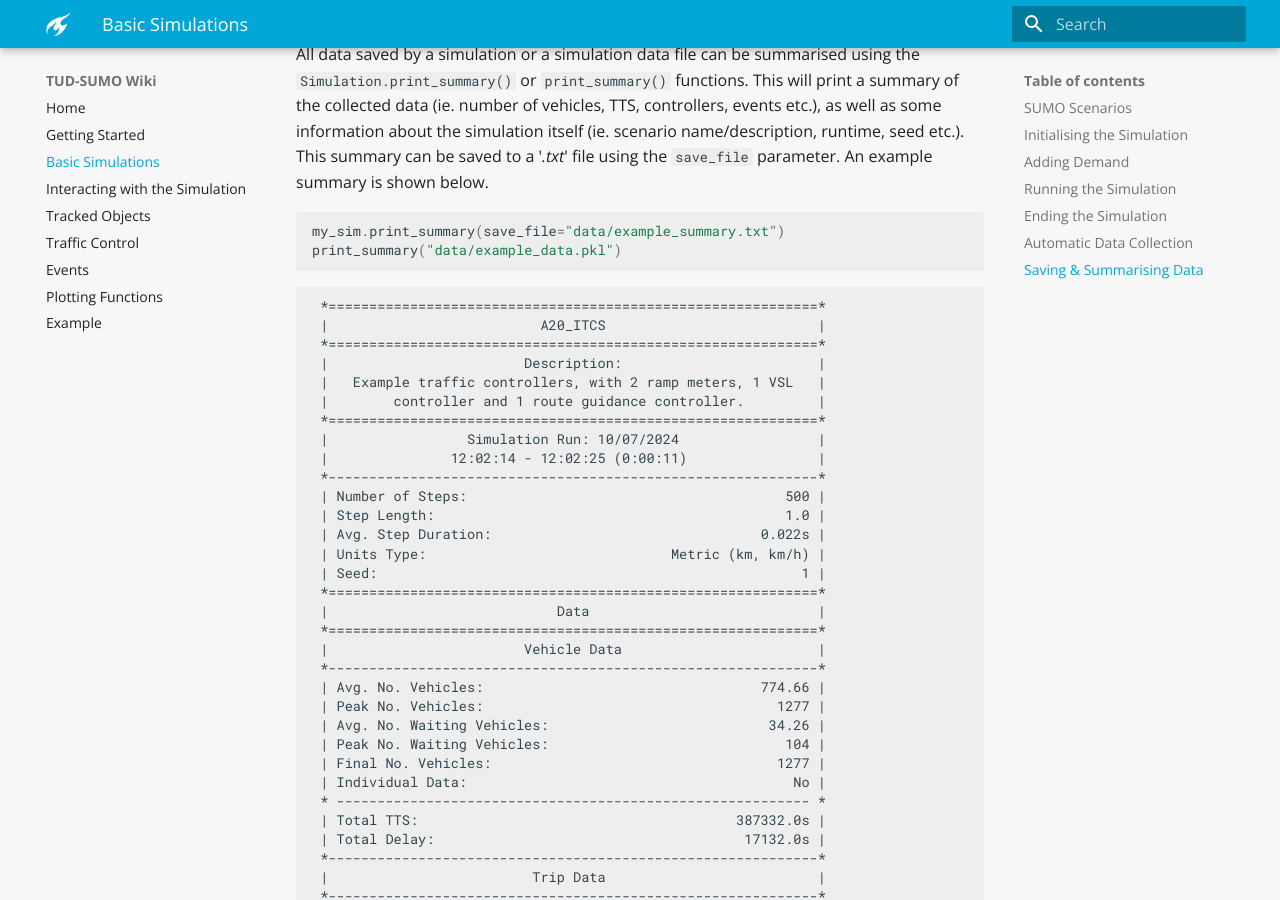
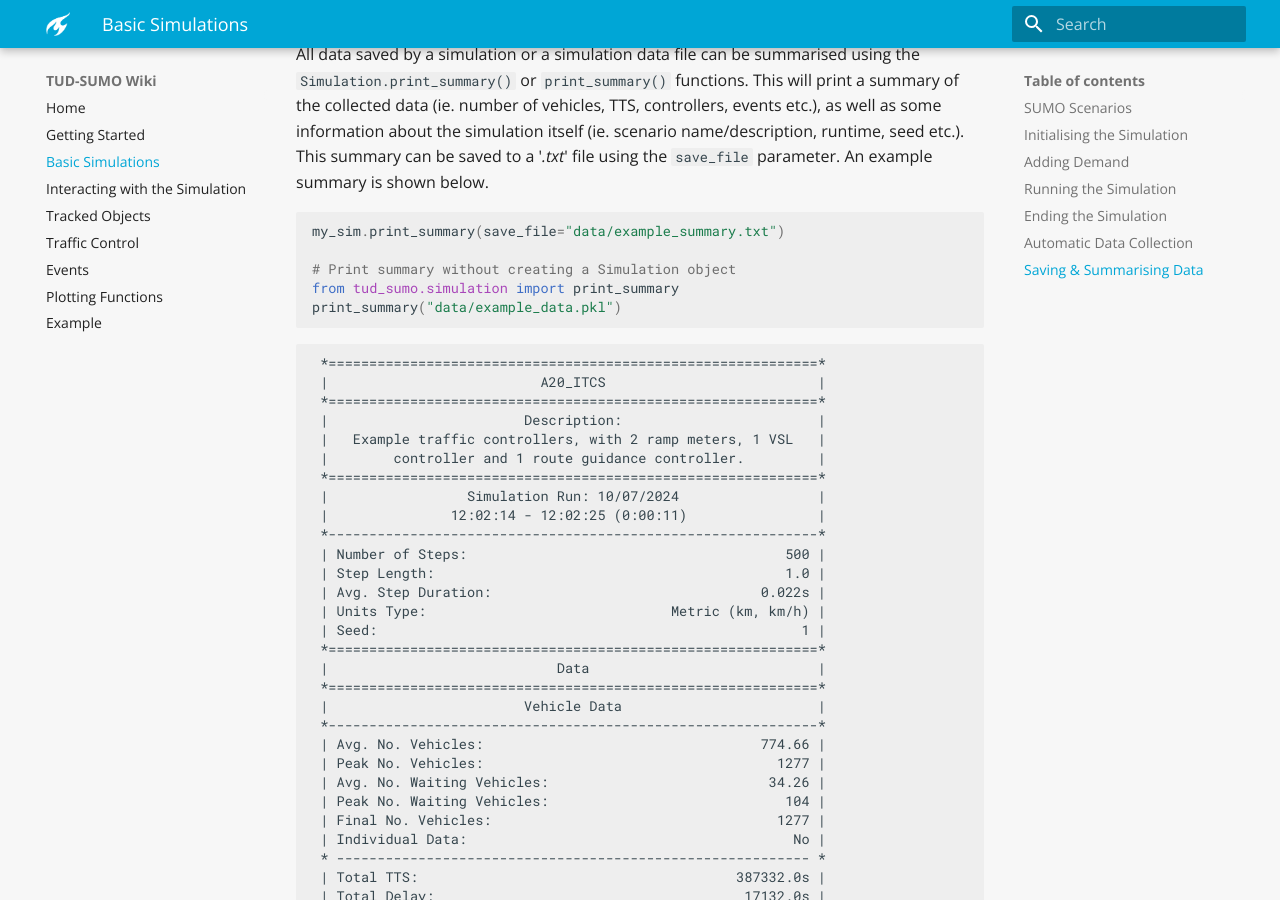
Before and after one commit to tuds-wiki/tud-wiki.github.io, an MkDocs documentation site: the page built from docs/3_basic_sim.md, in a window 1280 px wide and 900 px high, scrolled down 5484 px. Built offline with MkDocs 1.6.1 and Material for MkDocs 9.7.7, drawn with Linux system fonts in a browser that asks for light colours; some of the changed text lies outside the part shown.

Commit message:
Updated code examples
Added import statement to `print_summary()` and `print_sim_data_struct()` examples

````diff
--- a/docs/3_basic_sim.md
+++ b/docs/3_basic_sim.md
@@ -172,6 +172,9 @@ All data saved by a simulation or a simulation data file can be summarised using
 
 ```python
 my_sim.print_summary(save_file="data/example_summary.txt")
+
+# Print summary without creating a Simulation object
+from tud_sumo.simulation import print_summary
 print_summary("data/example_data.pkl")
 ```
 
@@ -254,6 +257,9 @@ The structure of a simulation data file can also be printed using the `Simulatio
 
 ```python
 my_sim.print_sim_data_struct()
+
+# Print structure without creating a Simulation object
+from tud_sumo.simulation import print_sim_data_struct
 print_sim_data_struct("data/example_data.pkl")
 ```
 
````
